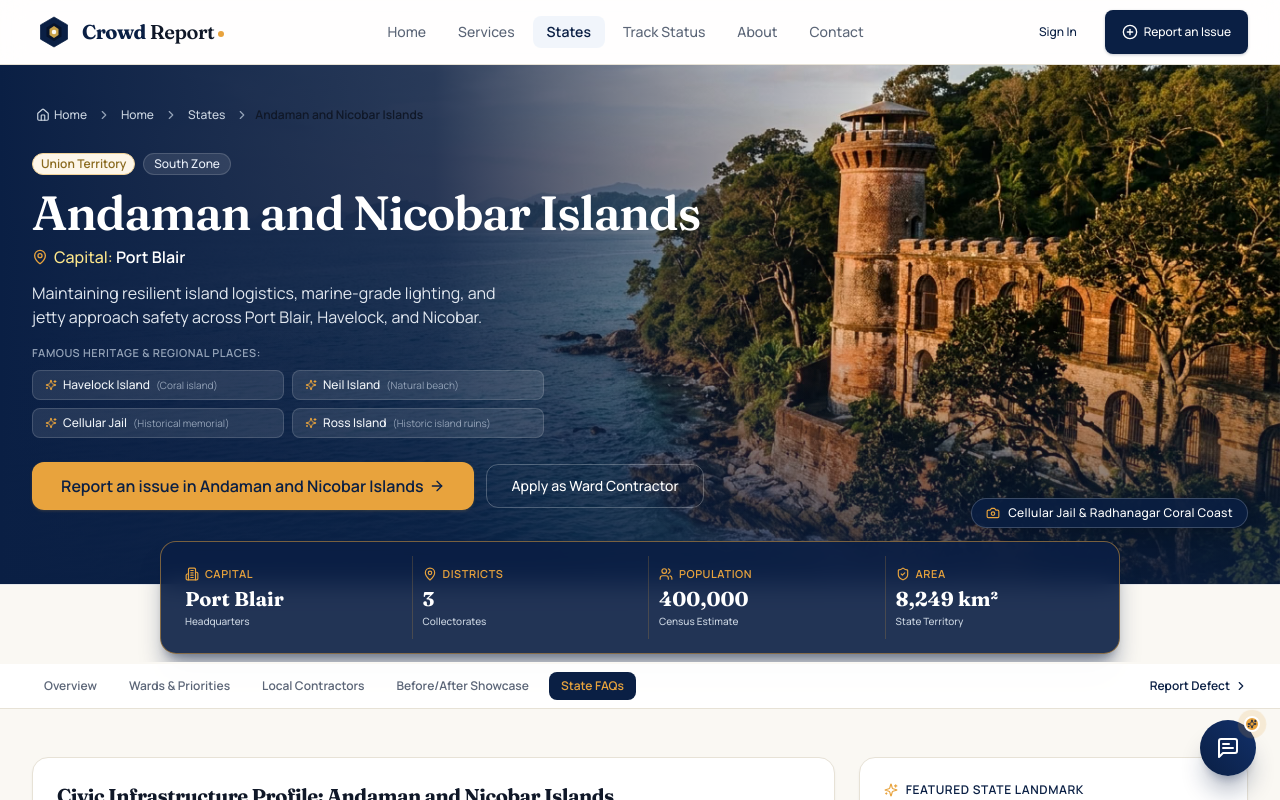
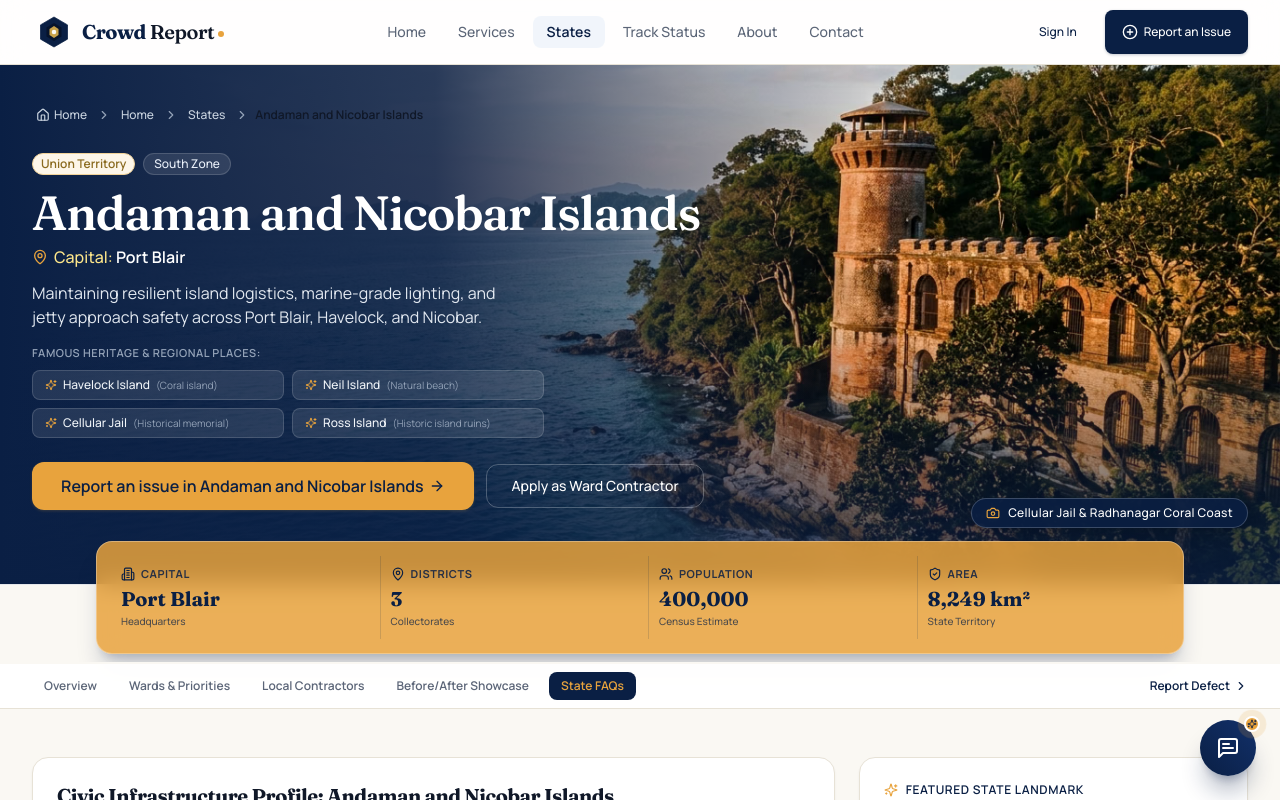
Before and after one commit to harshitsinghsln185-cloud/cityReport, a React (Vite) app in the folder client/: page /states/andaman-and-nicobar-islands in a window 1280 px wide. Shown: the top 800 px of the page. Built offline with nearby package versions, Linux system fonts and the light colour scheme; no server answers.

Commit message:
feat(state-detail): widen floating card to max-w-6xl with translucent gold glassmorphism

```diff
--- a/client/src/pages/public/StateDetail.tsx
+++ b/client/src/pages/public/StateDetail.tsx
@@ -329,55 +329,55 @@ export const StateDetail: React.FC = () => {
         </div>
       </section>
 
-      {/* Floating Overlapping 4-Metric Card (Half on Hero, Half Below, Styled in Translucent Amber/Gold) */}
-      <div className="relative z-20 max-w-5xl mx-auto px-4 sm:px-6 lg:px-8 -mt-8 sm:-mt-11 mb-2">
-        <div className="grid grid-cols-2 lg:grid-cols-4 gap-2.5 sm:gap-4 p-3 sm:p-3.5 rounded-2xl bg-[#0A1F44]/90 hover:bg-[#0A1F44]/95 backdrop-blur-md border border-gold/50 shadow-xl shadow-navy/40 transition-colors">
+      {/* Floating Overlapping 4-Metric Card (Half on Hero, Half Below, Styled in Translucent Yellow/Gold) */}
+      <div className="relative z-20 max-w-6xl mx-auto px-4 sm:px-6 lg:px-8 -mt-8 sm:-mt-11 mb-2">
+        <div className="grid grid-cols-2 lg:grid-cols-4 gap-2.5 sm:gap-4 p-3 sm:p-3.5 rounded-2xl bg-accent/85 hover:bg-accent/90 backdrop-blur-md border border-white/30 shadow-xl shadow-navy/20 transition-all">
           {/* Capital */}
           <div className="p-2 sm:p-2.5">
-            <div className="flex items-center gap-1.5 text-gold text-[11px] font-semibold uppercase tracking-wider mb-0.5">
-              <Building2 className="w-3.5 h-3.5 text-gold shrink-0" />
+            <div className="flex items-center gap-1.5 text-navy/85 text-[11px] font-bold uppercase tracking-wider mb-0.5">
+              <Building2 className="w-3.5 h-3.5 text-navy shrink-0" />
               <span>Capital</span>
             </div>
-            <p className="font-heading font-bold text-white text-lg sm:text-xl truncate">
+            <p className="font-heading font-bold text-navy text-lg sm:text-xl truncate">
               {stateData.capital}
             </p>
-            <p className="text-[10px] text-slate-300 font-medium">Headquarters</p>
+            <p className="text-[10px] text-navy/70 font-medium">Headquarters</p>
           </div>
 
           {/* Districts */}
-          <div className="p-2 sm:p-2.5 border-l-0 sm:border-l border-gold/20">
-            <div className="flex items-center gap-1.5 text-gold text-[11px] font-semibold uppercase tracking-wider mb-0.5">
-              <MapPin className="w-3.5 h-3.5 text-gold shrink-0" />
+          <div className="p-2 sm:p-2.5 border-l-0 sm:border-l border-navy/15">
+            <div className="flex items-center gap-1.5 text-navy/85 text-[11px] font-bold uppercase tracking-wider mb-0.5">
+              <MapPin className="w-3.5 h-3.5 text-navy shrink-0" />
               <span>Districts</span>
             </div>
-            <p className="font-heading font-bold text-white text-lg sm:text-xl tabular-nums">
+            <p className="font-heading font-bold text-navy text-lg sm:text-xl tabular-nums">
               {stateData.districtsCount}
             </p>
-            <p className="text-[10px] text-slate-300 font-medium">Collectorates</p>
+            <p className="text-[10px] text-navy/70 font-medium">Collectorates</p>
           </div>
 
           {/* Population */}
-          <div className="p-2 sm:p-2.5 border-t sm:border-t-0 lg:border-l border-gold/20">
-            <div className="flex items-center gap-1.5 text-gold text-[11px] font-semibold uppercase tracking-wider mb-0.5">
-              <Users className="w-3.5 h-3.5 text-gold shrink-0" />
+          <div className="p-2 sm:p-2.5 border-t sm:border-t-0 lg:border-l border-navy/15">
+            <div className="flex items-center gap-1.5 text-navy/85 text-[11px] font-bold uppercase tracking-wider mb-0.5">
+              <Users className="w-3.5 h-3.5 text-navy shrink-0" />
               <span>Population</span>
             </div>
-            <p className="font-heading font-bold text-white text-lg sm:text-xl tabular-nums">
+            <p className="font-heading font-bold text-navy text-lg sm:text-xl tabular-nums">
               {stateData.population}
             </p>
-            <p className="text-[10px] text-slate-300 font-medium">Census Estimate</p>
+            <p className="text-[10px] text-navy/70 font-medium">Census Estimate</p>
           </div>
 
           {/* Area */}
-          <div className="p-2 sm:p-2.5 border-t sm:border-t-0 lg:border-l border-gold/20">
-            <div className="flex items-center gap-1.5 text-gold text-[11px] font-semibold uppercase tracking-wider mb-0.5">
-              <ShieldCheck className="w-3.5 h-3.5 text-gold shrink-0" />
+          <div className="p-2 sm:p-2.5 border-t sm:border-t-0 lg:border-l border-navy/15">
+            <div className="flex items-center gap-1.5 text-navy/85 text-[11px] font-bold uppercase tracking-wider mb-0.5">
+              <ShieldCheck className="w-3.5 h-3.5 text-navy shrink-0" />
               <span>Area</span>
             </div>
-            <p className="font-heading font-bold text-white text-lg sm:text-xl tabular-nums">
+            <p className="font-heading font-bold text-navy text-lg sm:text-xl tabular-nums">
               {stateData.area}
             </p>
-            <p className="text-[10px] text-slate-300 font-medium">State Territory</p>
+            <p className="text-[10px] text-navy/70 font-medium">State Territory</p>
           </div>
         </div>
       </div>
```
